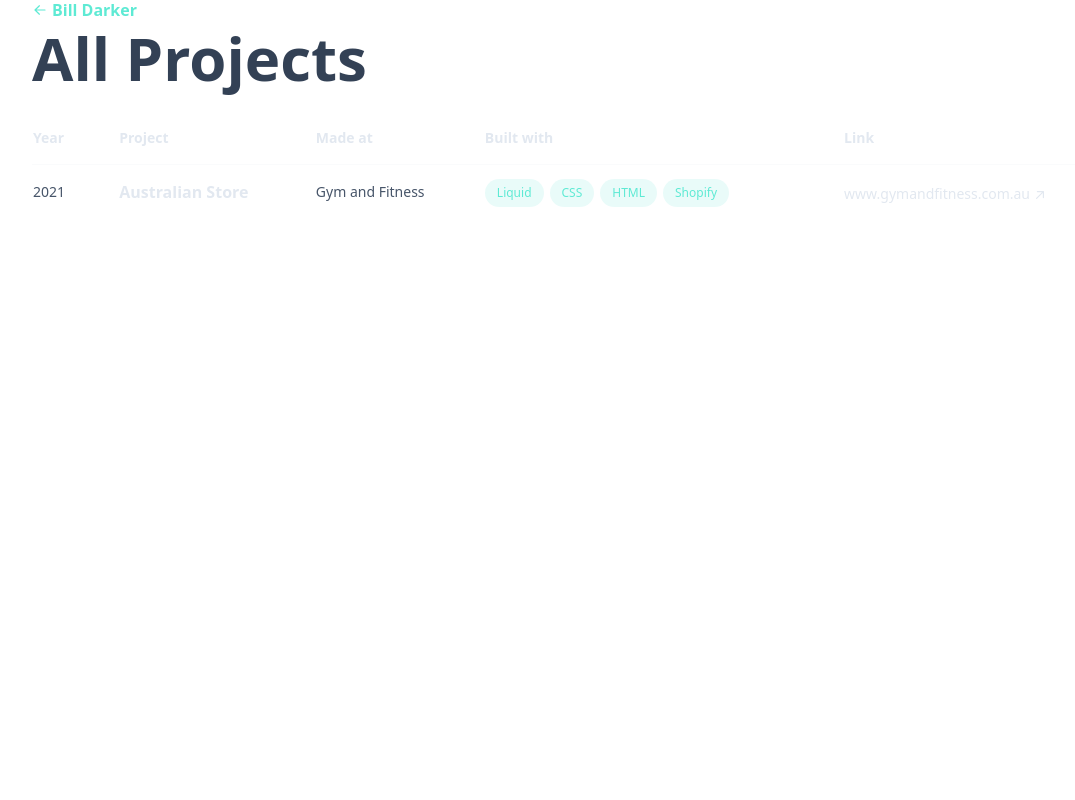
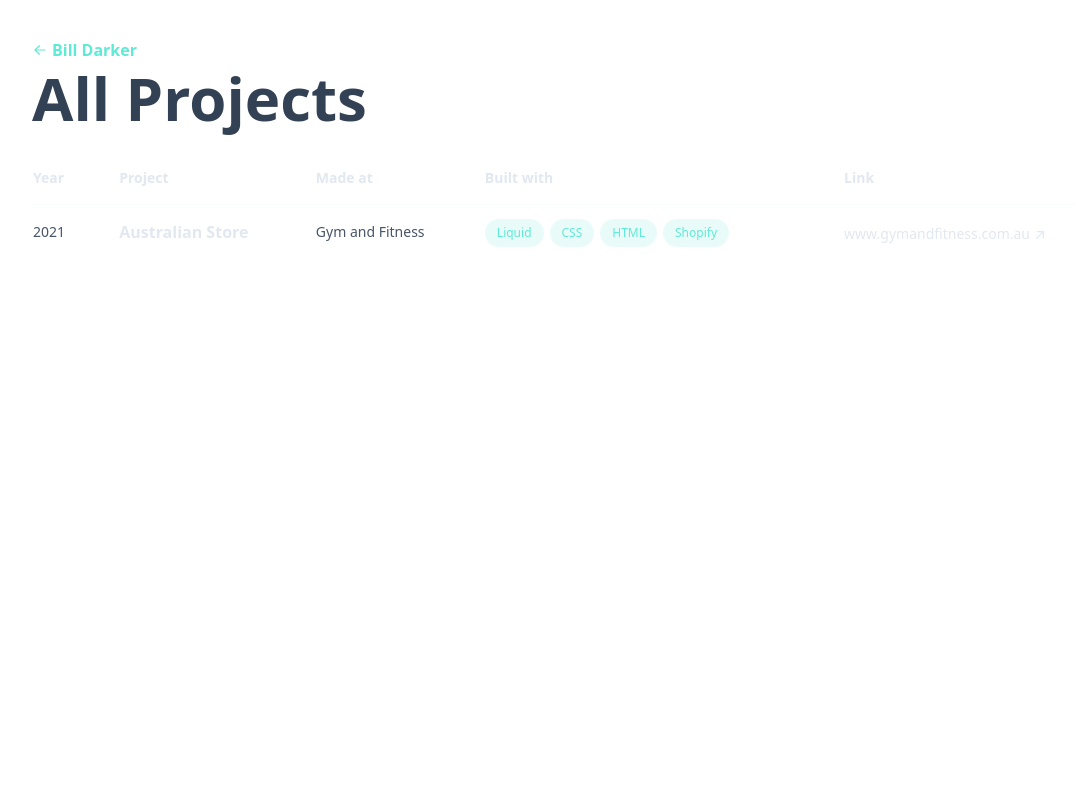
Before and after one commit to Billiamd1012/Portfolio, a Flask app: page /projects in a window 1280 px wide. Shown: the whole page, without its empty margins (64-1139 px from the left). Run offline with Flask 3, Linux system fonts and the light colour scheme.

Commit message:
Update css on projects page

```diff
--- a/static/dist/css/output.css
+++ b/static/dist/css/output.css
@@ -1201,6 +1201,11 @@
     padding-bottom: 0px;
   }
 
+  .lg\:py-10 {
+    padding-top: 2.5rem;
+    padding-bottom: 2.5rem;
+  }
+
   .lg\:hover\:\!opacity-100:hover {
     opacity: 1 !important;
   }
--- a/templates/projects.html
+++ b/templates/projects.html
@@ -10,7 +10,7 @@
 </head>
 
 <body class="bg-white dark:bg-slate-900">
-    <div class="mx-auto min-h-screen max-w-screen-xl px-6 py-12 font-sans md:px-12 md:py-20 lg:px-24 lg:py-0">
+    <div class="mx-auto min-h-screen max-w-screen-xl px-6 py-12 font-sans md:px-12 md:py-20 lg:px-24 lg:py-10">
         <header>
             <a class="group mb-2 inline-flex items-center font-semibold leading-tight text-teal-300" href="/"><svg
                     xmlns="http://www.w3.org/2000/svg" viewBox="0 0 20 20" fill="currentColor"
```
